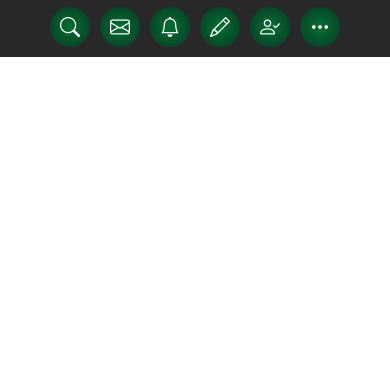
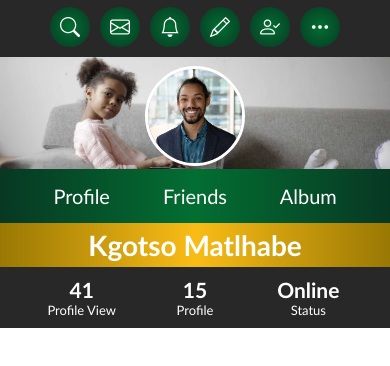
Before and after one commit to Shibily-kms/convest-africa, a plain HTML site: page index.html in a window 390 px wide. Shown: the part 54-420 px from the top of the page. Drawn offline with nearby package versions, Linux system fonts and the light colour scheme.

Commit message:
profile completed

```diff
--- a/assets/css/icon.css
+++ b/assets/css/icon.css
@@ -1,5 +1,5 @@
 .i-icon{
-    background-image: radial-gradient(var(--color-green-ligth), var(--color-green-dark));
+    background-image: radial-gradient(var(--color-green-light), var(--color-green-dark));
     border-radius: 100%;
     -webkit-border-radius: 100%;
     -moz-border-radius: 100%;
--- a/assets/css/media.css
+++ b/assets/css/media.css
@@ -1,3 +1,18 @@
+@media screen and (max-width : 900px) {
+    /* Profile */
+    .profile .content .title{
+        padding-left: 40%;
+    }
+
+    .profile .content .name{
+        padding-left: 40%;
+    }
+    .profile .content .item-div{
+        padding-left: 40%;
+    }
+
+}
+
 @media screen and (max-width: 800px) {
     /* Header */
     .header{
@@ -36,5 +51,35 @@
         margin: 0 5px;
         cursor: pointer;
     }
+    /* Profile */
+    .profile{
+        margin-top: 110px;
+    }
+    .profile .content .title {
+        padding-left: 25px;
+    }
+    .profile .content .name {
+        padding-left: 25px;
+        text-align: center;
+    }
+    .profile .content .item-div {
+        padding-left: 25px;
+    }
+
+    .profile .content .profile-image {
+        left: 50%;
+        top: -65%;
+        transform: translate(-50% ,0 );
+        -webkit-transform: translate(-50% ,0 );
+        -moz-transform: translate(-50% ,0 );
+        -ms-transform: translate(-50% ,0 );
+        -o-transform: translate(-50% ,0 );
+}
+
+    .profile .content .profile-image img{
+        width: 100px;
+        border: 3px solid white;
+    }
+
 
 }
--- a/assets/css/root.css
+++ b/assets/css/root.css
@@ -1,7 +1,9 @@
 :root{
     --color-black : #282828;
-    --color-green-ligth : #036E32;
+    --color-green-light : #036E32;
     --color-green-dark : #073823;
+    --color-yellow-dark : #997804;
+    --color-yellow-light : #F9BC16;
 
 
 }
--- a/assets/css/style.css
+++ b/assets/css/style.css
@@ -13,6 +13,11 @@ body {
     display: grid;
     grid-template-columns: 25% auto;
     background-color: var(--color-black);
+    position: fixed;
+    width: 100%;
+    top: 0;
+    left: 0;
+    z-index: 5;
 
 }
 
@@ -70,3 +75,70 @@ body {
     margin: 0 5px;
     cursor: pointer;
 }
+
+/* Profile */
+.profile {
+    margin-top: 60px;
+}
+
+.profile .banner img {
+    width: 100%;
+}
+
+.profile .content {
+    position: relative;
+}
+
+.profile .content .profile-image {
+    position: absolute;
+    left: 8%;
+    top: -30px;
+}
+
+.profile .content .profile-image img{
+    width: 180px;
+    border-radius: 100%;
+    -webkit-border-radius: 100%;
+    -moz-border-radius: 100%;
+    -ms-border-radius: 100%;
+    -o-border-radius: 100%;
+}
+
+.profile .content .title {
+    background-image: linear-gradient(to right, var(--color-green-dark), var(--color-green-light),var(--color-green-dark));
+    margin-top: -4px;
+    display: flex;
+    padding: 15px 25px 15px 33%;
+    color: white;
+}
+.profile .content .title h4{
+    font-size: 20px;
+    font-weight: 500;
+    width: 100%;
+    text-align: center;
+}
+.profile .content .name{
+    padding: 5px 25px 5px 30%;
+    background-image: linear-gradient(to right, var(--color-yellow-dark), var(--color-yellow-light),var(--color-yellow-dark));
+}
+.profile .content .name h4{
+    font-size: 28px;
+    color: white;
+}
+.profile .content .item-div {
+    background-color: var(--color-black);
+    display: flex;
+    padding: 10px 25px 10px 30%;
+    color: white;
+}
+.profile .content .item-div .item {
+    width: 100%;
+    text-align: center;
+}
+
+.profile .content .item-div .item h4{
+    font-size: 21px;
+}
+.profile .content .item-div .item p{
+    font-size: 13px;
+}
--- a/index.html
+++ b/index.html
@@ -52,6 +52,40 @@
             </div>
         </div>
     </header>
+
+    <!-- Profile -->
+    <section class="profile">
+        <div class="banner">
+            <img src="./assets/images/banner.jpg" alt="">
+        </div>
+        <div class="content">
+            <div class="profile-image">
+                <img src="./assets/images/pf1.jpg" alt="">
+            </div>
+            <div class="title">
+                <h4>Profile</h4>
+                <h4>Friends</h4>
+                <h4>Album</h4>
+            </div>
+            <div class="name">
+                <h4>Kgotso Matlhabe</h4>
+            </div>
+            <div class="item-div">
+                <div class="item">
+                    <h4>41</h4>
+                    <p>Profile View</p>
+                </div>
+                <div class="item">
+                    <h4>15</h4>
+                    <p>Profile</p>
+                </div>
+                <div class="item">
+                    <h4>Online</h4>
+                    <p>Status</p>
+                </div>
+            </div>
+        </div>
+    </section>
 </body>
 
 </html>
```
